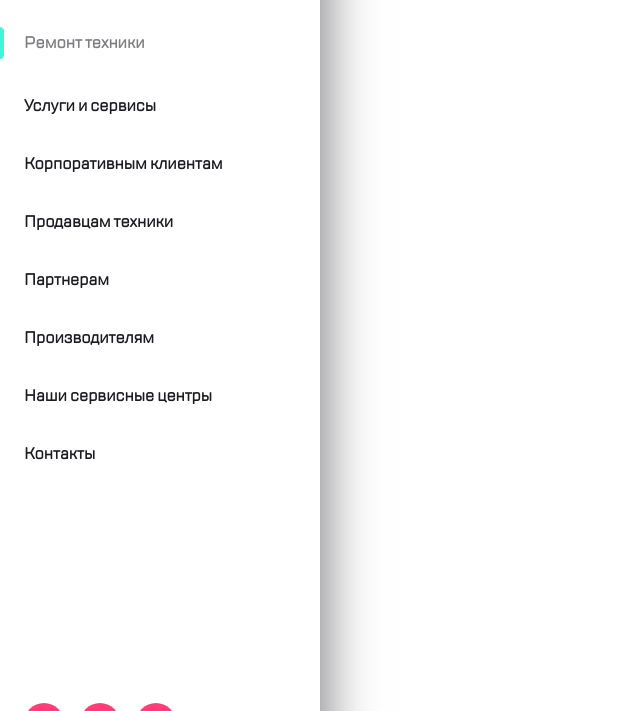
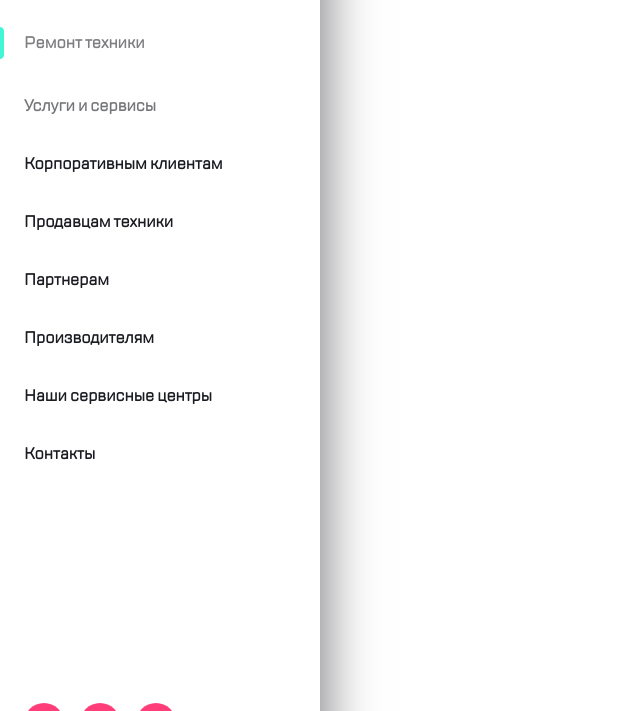
Before and after one commit to linasunbori/maket2.0, a plain HTML site: page index2.html in a window 1280 px wide. In both pictures the pointer is over the link "Услуги и сервисы". Shown: the part 89-800 px from the top of the page, without its empty margins (0-640 px from the left). Drawn offline with Linux system fonts and the light colour scheme; files whose address does not match are found by name.

Commit message:
index2.1

```diff
--- a/css2/style2.css
+++ b/css2/style2.css
@@ -62,6 +62,9 @@ html, body {
     text-decoration: none;
     color: #1B1C21;
 }
+.menu-navigation__item:hover {
+    opacity: 0.6;
+}
 .button__burger {
     border: none;
     outline: none;
```
